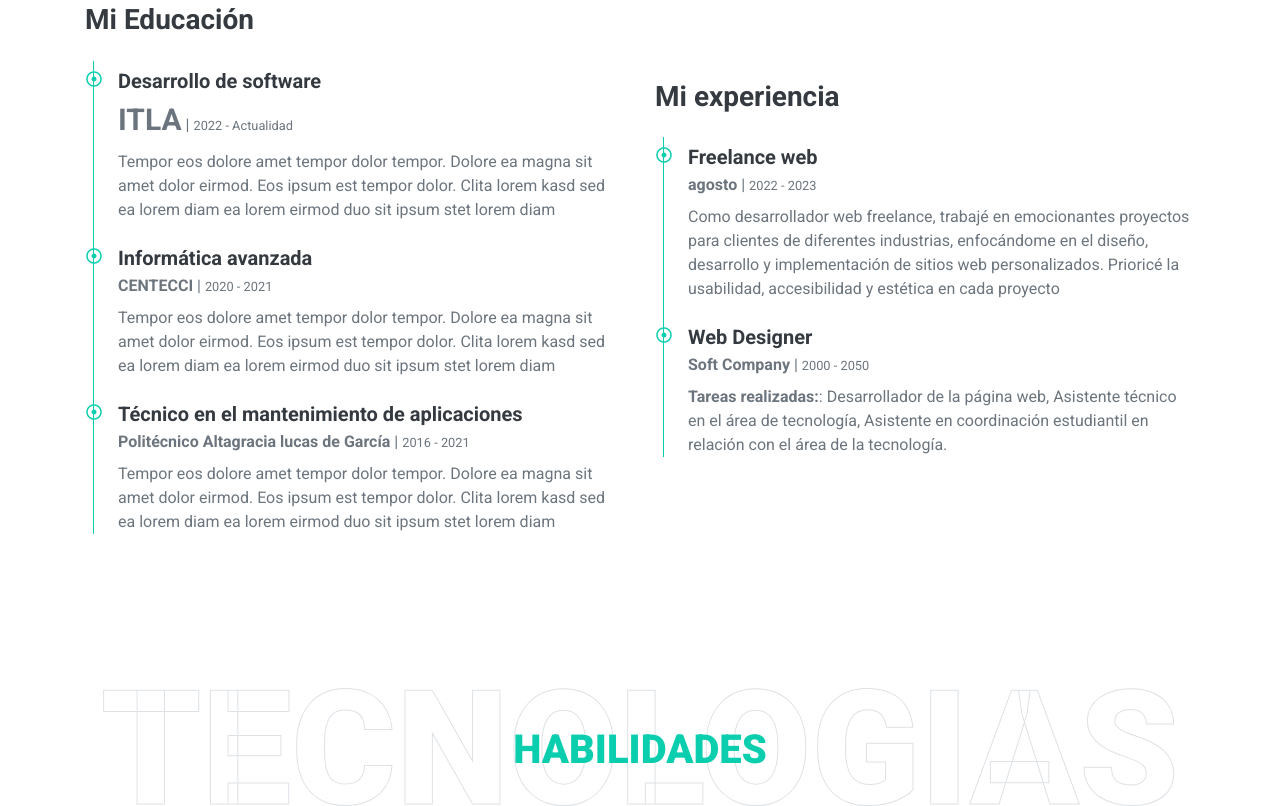
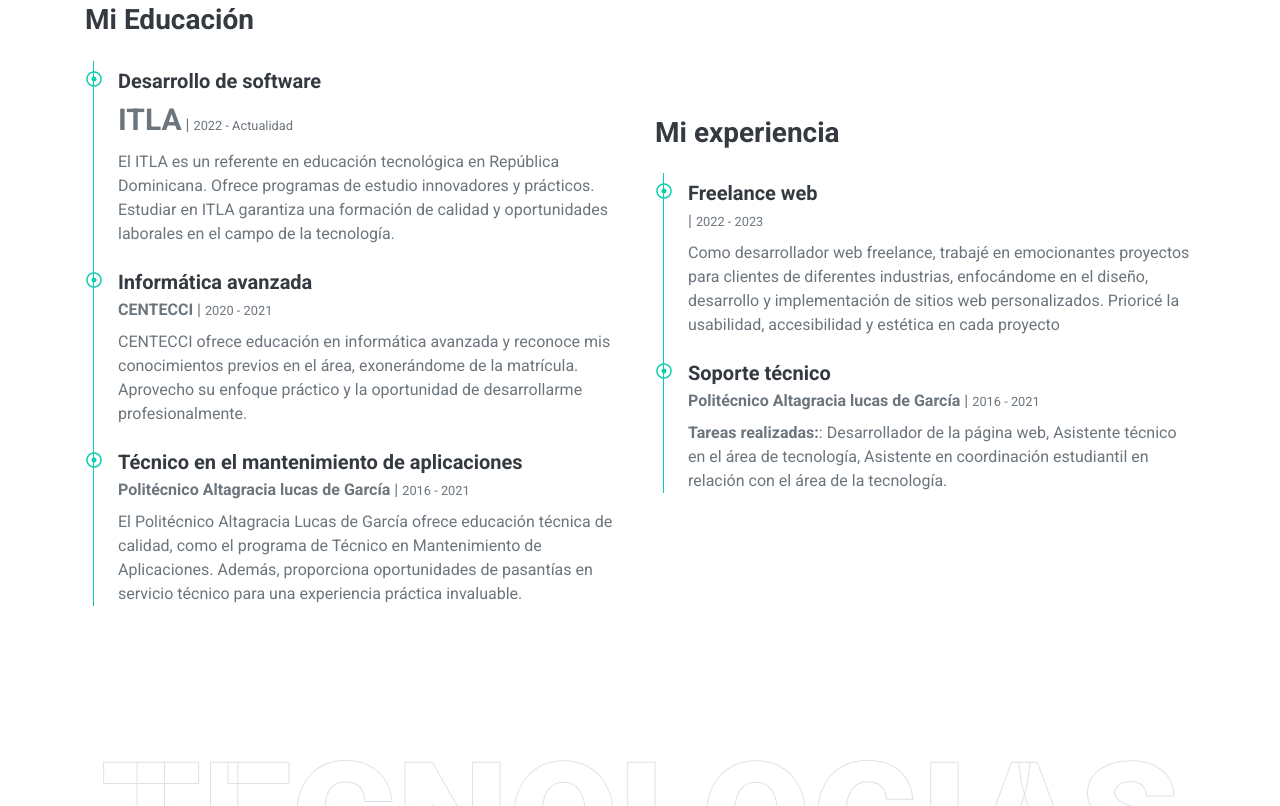
Before and after one commit to codestiven/codestiven.github.io, a plain HTML site: page index.html in a window 1280 px wide. Shown: the part 1982-2788 px from the top of the page. Drawn offline with nearby package versions, Linux system fonts and the light colour scheme.

Commit message:
errores de texto

```diff
--- a/index.html
+++ b/index.html
@@ -188,18 +188,16 @@
                             <h5 class="font-weight-bold mb-1">Desarrollo de software</h5>
                             <p class="mb-2"><strong style="font-size: 30px;">ITLA</strong> | <small>2022 -
                                     Actualidad</small></p>
-                            <p>Tempor eos dolore amet tempor dolor tempor. Dolore ea magna sit amet dolor eirmod. Eos
-                                ipsum est tempor dolor. Clita lorem kasd sed ea lorem diam ea lorem eirmod duo sit ipsum
-                                stet lorem diam</p>
+                            <p>El ITLA es un referente en educación tecnológica en República Dominicana. Ofrece programas de estudio innovadores y
+                            prácticos. Estudiar en ITLA garantiza una formación de calidad y oportunidades laborales en el campo de la tecnología.</p>
                         </div>
                         <div class="position-relative mb-4">
                             <i class="far fa-dot-circle text-primary position-absolute"
                                 style="top: 2px; left: -32px;"></i>
                             <h5 class="font-weight-bold mb-1">Informática avanzada</h5>
                             <p class="mb-2"><strong>CENTECCI</strong> | <small>2020 - 2021</small></p>
-                            <p>Tempor eos dolore amet tempor dolor tempor. Dolore ea magna sit amet dolor eirmod. Eos
-                                ipsum est tempor dolor. Clita lorem kasd sed ea lorem diam ea lorem eirmod duo sit ipsum
-                                stet lorem diam</p>
+                            <p>CENTECCI ofrece educación en informática avanzada y reconoce mis conocimientos previos en el área, exonerándome de la
+                            matrícula. Aprovecho su enfoque práctico y la oportunidad de desarrollarme profesionalmente.</p>
                         </div>
                         <div class="position-relative mb-4">
                             <i class="far fa-dot-circle text-primary position-absolute"
@@ -207,9 +205,9 @@
                             <h5 class="font-weight-bold mb-1">Técnico en el mantenimiento de aplicaciones </h5>
                             <p class="mb-2"><strong>Politécnico Altagracia lucas de García</strong> | <small>2016 -
                                     2021</small></p>
-                            <p>Tempor eos dolore amet tempor dolor tempor. Dolore ea magna sit amet dolor eirmod. Eos
-                                ipsum est tempor dolor. Clita lorem kasd sed ea lorem diam ea lorem eirmod duo sit ipsum
-                                stet lorem diam</p>
+                            <p>El Politécnico Altagracia Lucas de García ofrece educación técnica de calidad, como el programa de Técnico en
+                            Mantenimiento de Aplicaciones. Además, proporciona oportunidades de pasantías en servicio técnico para una experiencia
+                            práctica invaluable.</p>
                         </div>
                     </div>
                 </div>
@@ -220,7 +218,7 @@
                             <i class="far fa-dot-circle text-primary position-absolute"
                                 style="top: 2px; left: -32px;"></i>
                             <h5 class="font-weight-bold mb-1">Freelance web</h5>
-                            <p class="mb-2"><strong>agosto</strong> | <small>2022 - 2023</small></p>
+                            <p class="mb-2">| <small>2022 - 2023</small></p>
                             <p>Como desarrollador web freelance, trabajé en emocionantes
                                 proyectos para clientes de diferentes industrias, enfocándome en el
                                 diseño, desarrollo y implementación de sitios web personalizados.
@@ -229,8 +227,8 @@
                         <div class="position-relative mb-4">
                             <i class="far fa-dot-circle text-primary position-absolute"
                                 style="top: 2px; left: -32px;"></i>
-                            <h5 class="font-weight-bold mb-1">Web Designer</h5>
-                            <p class="mb-2"><strong>Soft Company</strong> | <small>2000 - 2050</small></p>
+                            <h5 class="font-weight-bold mb-1">Soporte técnico</h5>
+                            <p class="mb-2"><strong>Politécnico Altagracia lucas de García</strong> | <small>2016 - 2021</small></p>
                             <p> <strong>Tareas realizadas:</strong>: Desarrollador de la página web, Asistente técnico
                                 en el área de tecnología, Asistente en coordinación estudiantil en
                                 relación con el área de la tecnología.</p>
```
